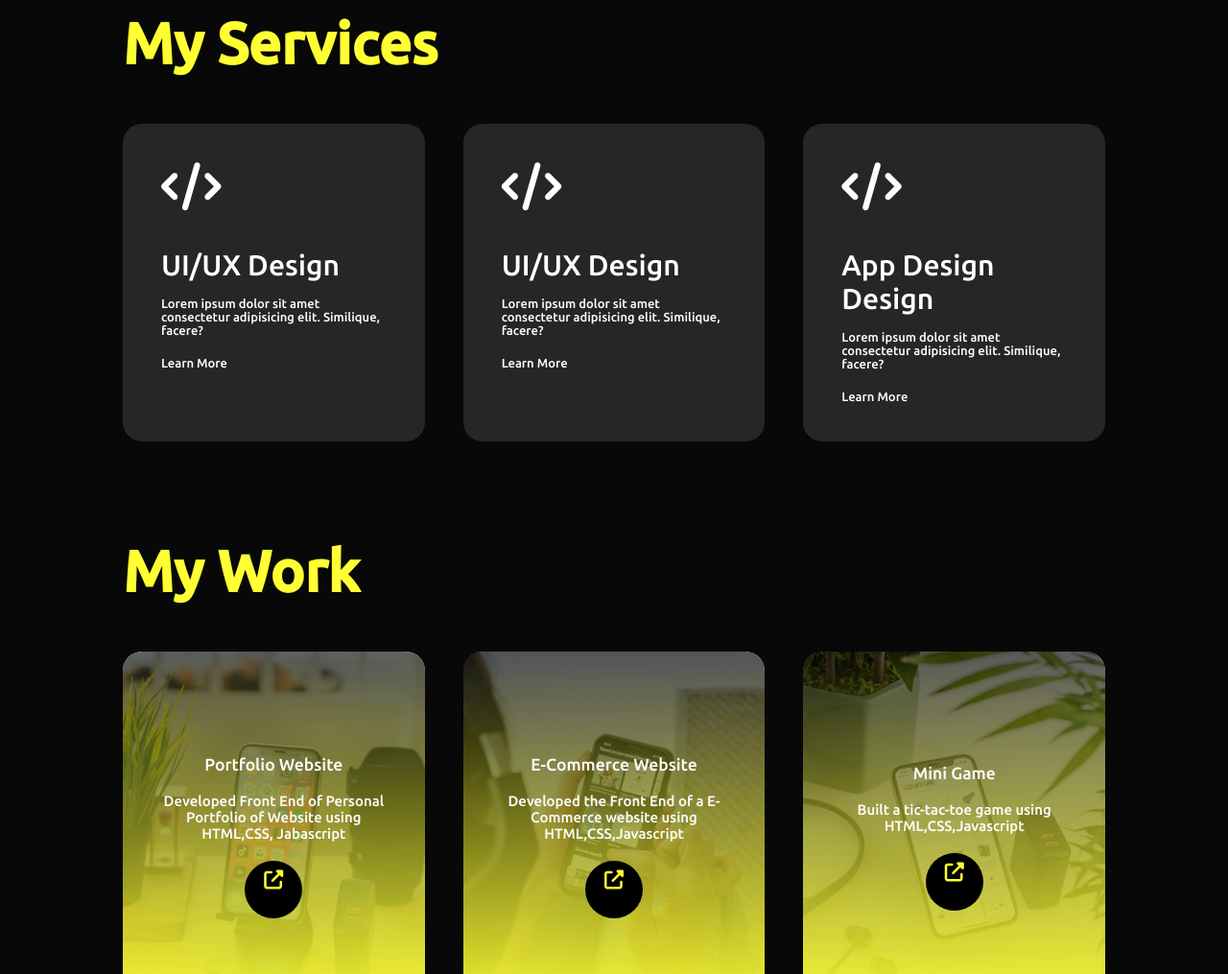
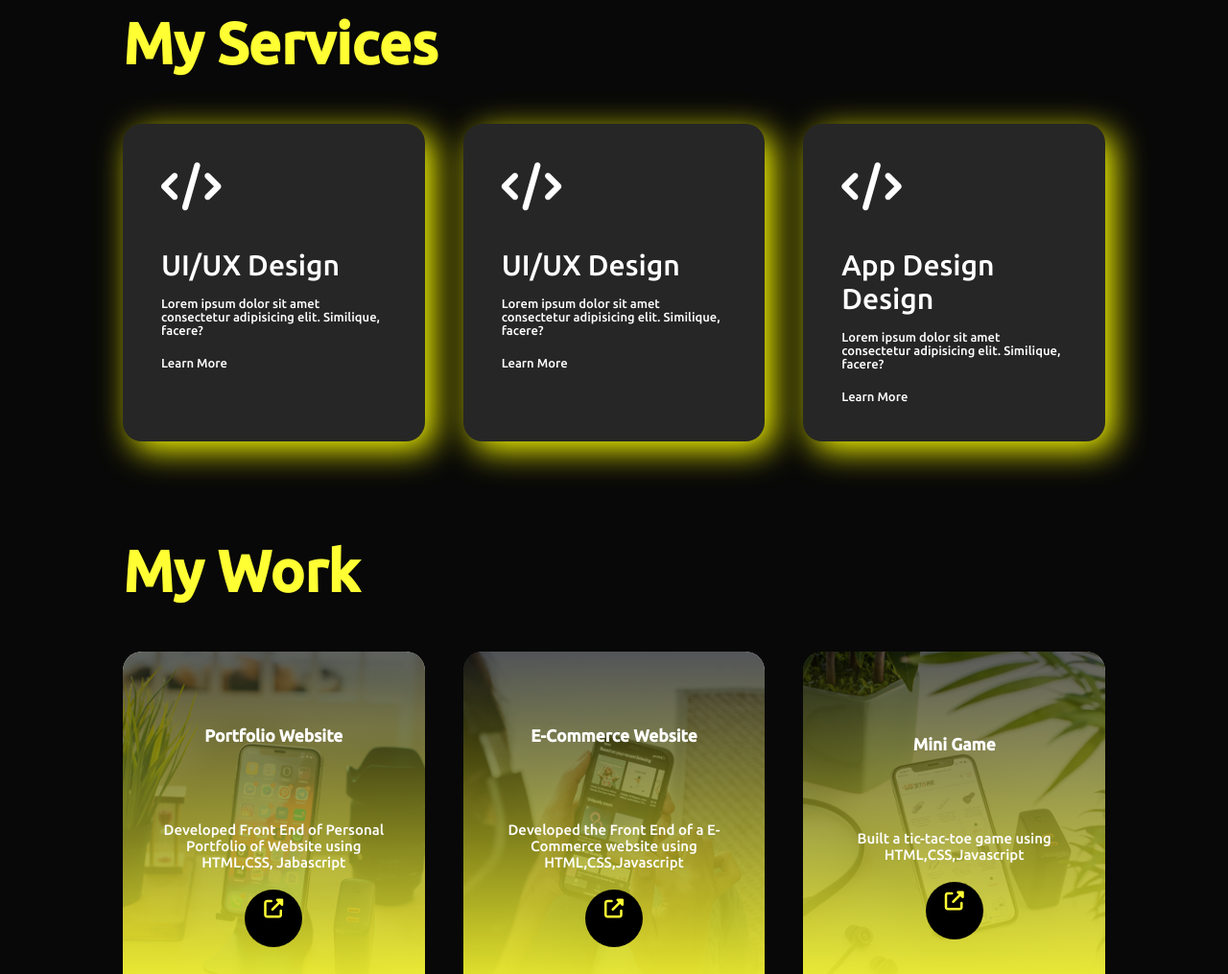
Before and after one commit to shokushwaha/ImShobhitKushwaha.github.io, a plain HTML site: page index.html in a window 1280 px wide. Shown: the part 1540-2555 px from the top of the page at 96% size. Drawn offline with nearby package versions, Linux system fonts and the light colour scheme.

Commit message:
Update style.css

```diff
--- a/style.css
+++ b/style.css
@@ -47,7 +47,7 @@ nav ul li {
     display: inline-block;
     list-style: none;
     margin: 10px 20px;
-    text-shadow:2px 5px 10px #ffff33;
+    text-shadow: 2px 5px 10px #ffff33;
 }
 
 nav ul li a {
@@ -206,6 +206,8 @@ nav ul li a:hover::after {
     font-weight: 400;
     border-radius: 20px;
     transition: transform 0.5s, background 0.5s;
+    box-shadow: 9px 9px 34px yellow;
+
 }
 
 .services-list div i {
@@ -254,6 +256,7 @@ nav ul li a:hover::after {
     border-radius: 20px;
     position: relative;
     overflow: hidden;
+
 }
 
 .work img {
@@ -286,8 +289,9 @@ nav ul li a:hover::after {
 }
 
 .layer h3 {
-    font-weight: 500;
-    margin-bottom: 20px;
+    font-weight: 900;
+    margin-bottom: 80px;
+    color: white;
 
 }
 
@@ -431,7 +435,7 @@ form .btn2 {
 
 
 
-#msg{
+#msg {
     color: #ffff33;
     margin-top: -40px;
     display: inline-block;
```
